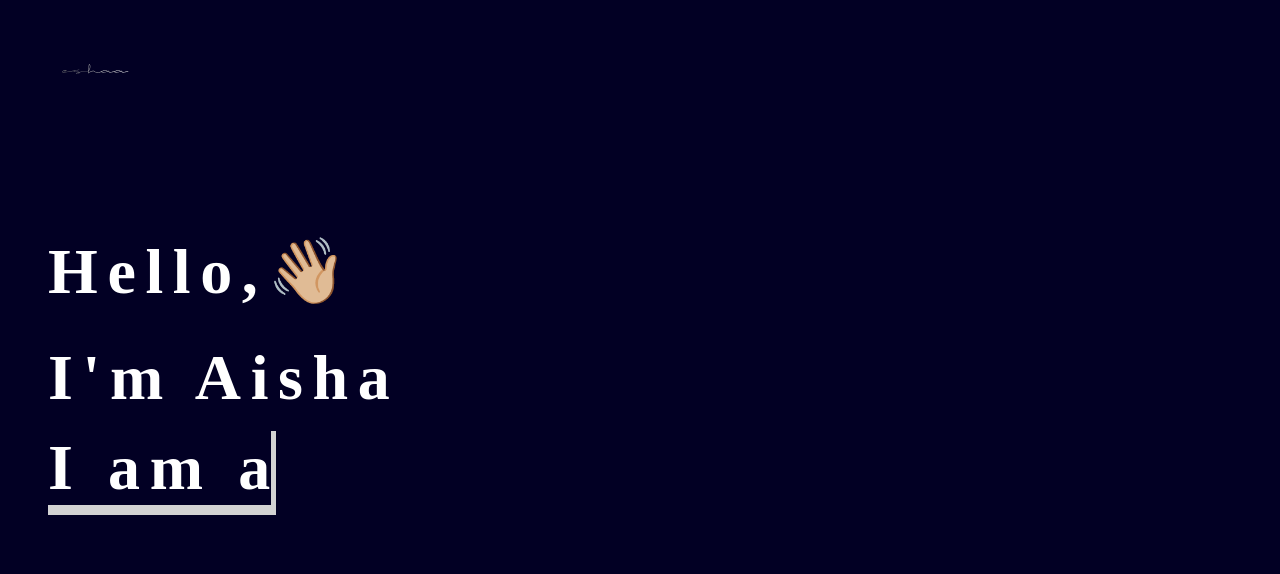
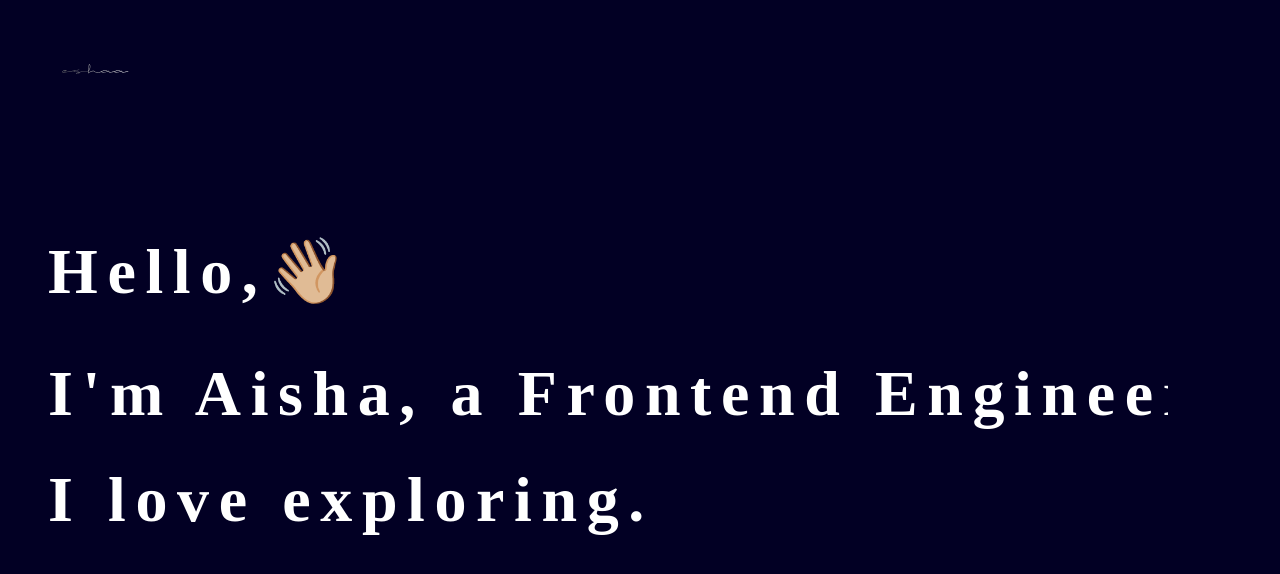
Before and after one commit to aishaoyegunle/aishaoyegunle.com, a Vue app: page / in a window 1280 px wide. Shown: the top 574 px of the page. Built offline with nearby package versions, Linux system fonts and the light colour scheme; a web font is replaced by a local one.

Commit message:
add style

```diff
--- a/src/views/Home.vue
+++ b/src/views/Home.vue
@@ -5,8 +5,7 @@
     </div>
     <main class="main">
       <h1>Hello,&#128075;&#127996;</h1>
-      <h1>I'm Aisha</h1>
-      <h1>I am a Frontend Engineer</h1>
+      <h1>I'm Aisha, a Frontend Engineer.</h1>
       <h1>
         <span class="typing-words">
           <span>I love exploring...</span>
@@ -58,17 +57,12 @@ export default {
         margin-top: $base-gap * 5;
       }
       &:nth-child(2) {
-        width: 23rem;
+        margin-top: $base-gap;
+        width: 70rem;
         opacity: 0;
         animation: type2 2s steps(40, end) 2s forwards;
       }
       &:nth-child(3) {
-        margin-top: $base-gap;
-        width: 57rem;
-        opacity: 0;
-        animation: type2 4s steps(40, end) 4s forwards;
-      }
-      &:nth-child(4) {
         border-bottom: none;
       }
     }
@@ -84,14 +78,14 @@ export default {
 
       &:nth-child(1) {
         max-width: 38rem;
-        animation: typing 0.7s steps(40) 8s, typingReverse 0.7s steps(40) 8.7s,
-          blink-wait 1s step-end 1 9.5s, blink-caret 0.6s step-end infinite;
+        animation: typing 0.7s steps(40) 4.5s, typingReverse 0.7s steps(40) 5.2s,
+          blink-wait 1s step-end 1 6.2s, blink-caret 0.6s step-end infinite;
       }
 
       &:nth-child(2) {
         max-width: 49rem;
-        animation: blink-caret 0.6s step-end 7 10.5s,
-          typing 0.7s steps(40) 10.5s forwards;
+        animation: blink-caret 0.6s step-end 7 7.2s,
+          typing 0.7s steps(40) 7.2s forwards;
       }
     }
 
```
